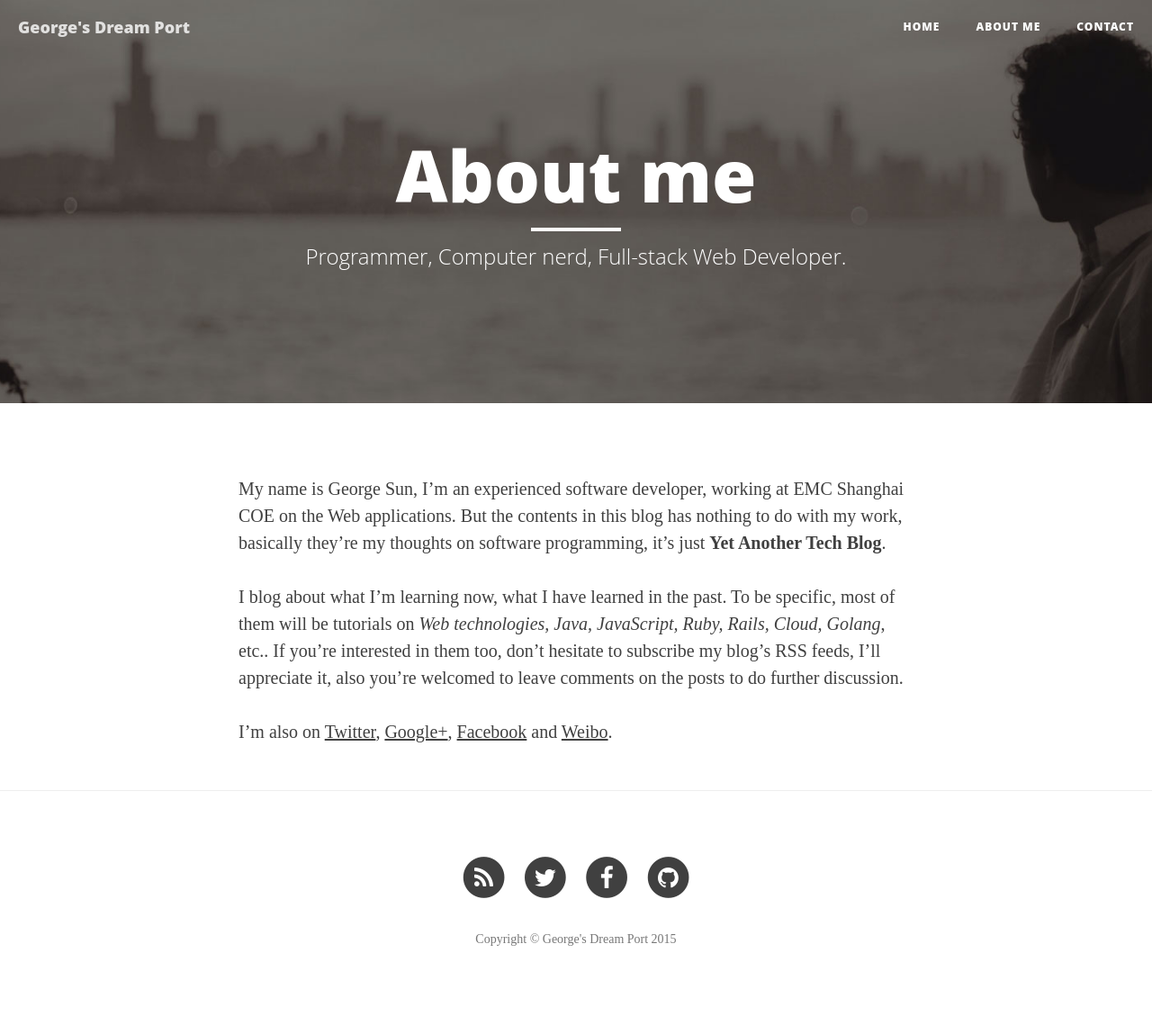
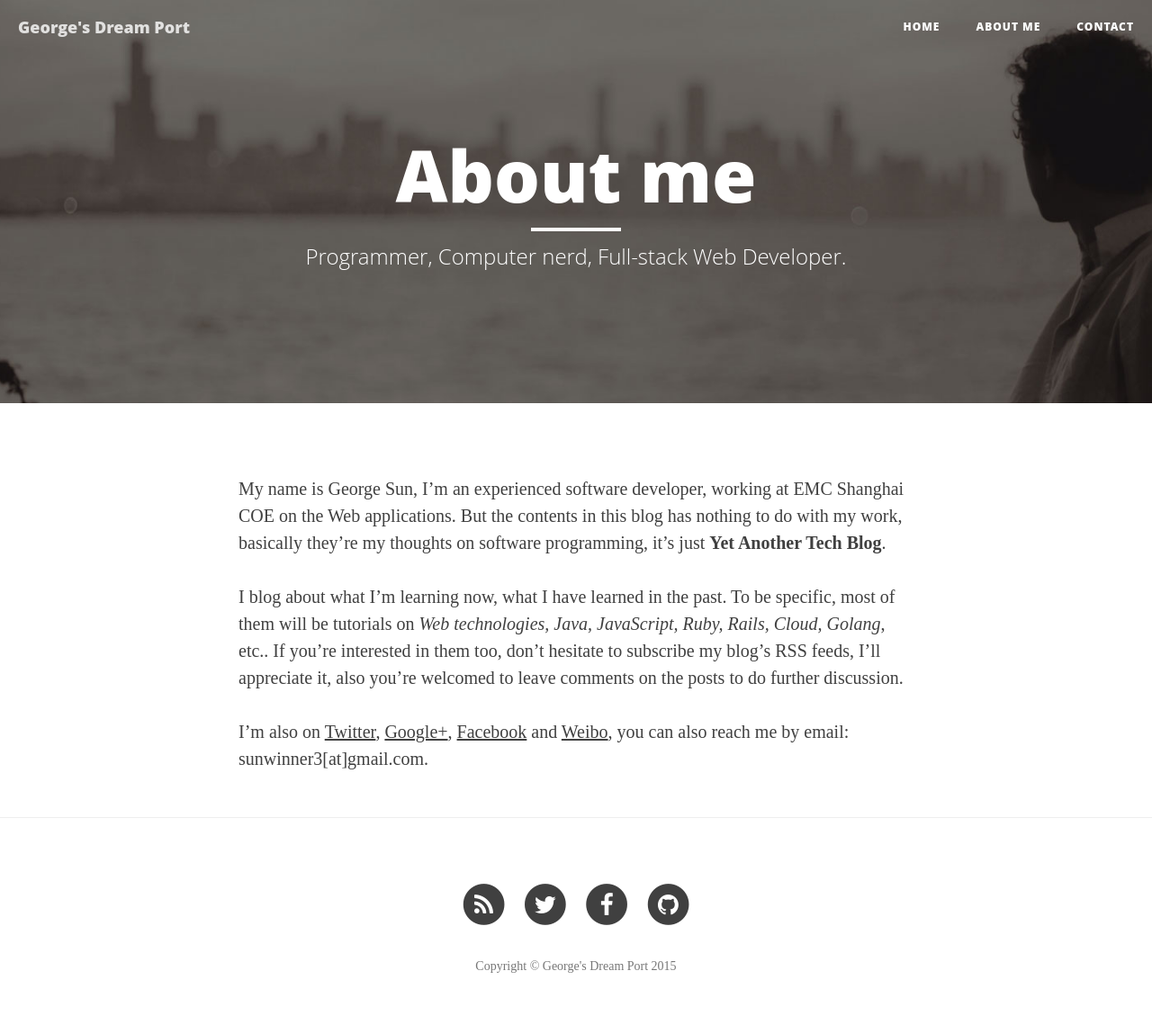
Before and after one commit to puffsun/puffsun.github.io-source, a Jekyll site: the page built from about.markdown, in a window 1280 px wide. Shown: the whole page at 90% size. Built offline with Jekyll 4.4.1, drawn with Linux system fonts in a browser that asks for light colours; nearby versions of some CDN libraries; some web fonts are replaced; before the commit the page ends 1119 px from its top, so only the background shows below that.

Commit message:
Adding email address for contacting.

```diff
--- a/about.markdown
+++ b/about.markdown
@@ -9,4 +9,4 @@ My name is George Sun, I'm an experienced software developer, working at EMC Sha
 
 I blog about what I'm learning now, what I have learned in the past. To be specific, most of them will be tutorials on *Web technologies, Java, JavaScript, Ruby, Rails, Cloud, Golang*, etc.. If you're interested in them too, don't  hesitate to subscribe my blog's RSS feeds, I'll appreciate it, also you're welcomed to leave comments on the posts to do further discussion.
 
-I'm also on [Twitter](https://twitter.com/kui_sun), [Google+](https://plus.google.com/u/0/103092209824087504629), [Facebook](https://www.facebook.com/kui.sun.71) and [Weibo](http://weibo.com/1994207995/profile).
+I'm also on [Twitter](https://twitter.com/kui_sun), [Google+](https://plus.google.com/u/0/103092209824087504629), [Facebook](https://www.facebook.com/kui.sun.71) and [Weibo](http://weibo.com/1994207995/profile), you can also reach me by email: sunwinner3[at]gmail.com.
```
